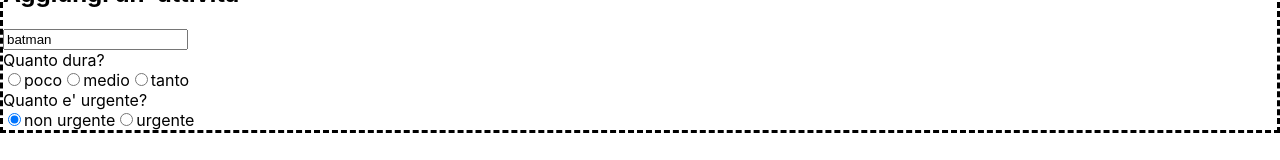
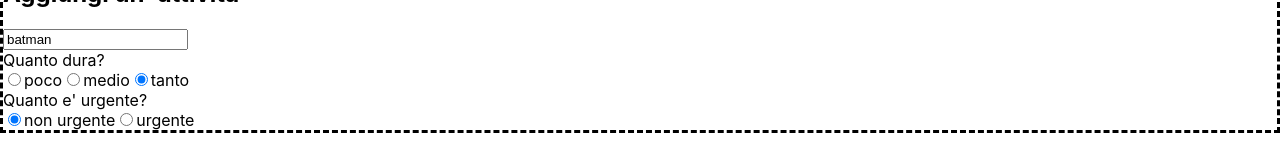
Before and after one commit to MarcoMaz/renato-do-list, a React (Create React App) app: page / in a window 1280 px wide. Both pictures are taken after a click on the button "batman". Shown: the part 501-661 px from the top of the page. Built offline with nearby package versions, Linux system fonts and the light colour scheme.

Commit message:
refactor( radioButton ): refactor component

```diff
--- a/src/components/Speed.tsx
+++ b/src/components/Speed.tsx
@@ -1,7 +1,7 @@
 import { FunctionComponent } from 'react';
 
 import LabelIcon from './core/LabelIcon';
-// import RadioButton from './core/RadioButton';
+import RadioButton from './core/RadioButton';
 
 interface SpeedProps {
   speed: number;
@@ -9,7 +9,6 @@
 }
 
 const Speed: FunctionComponent<SpeedProps> = ({ speed, setSpeed }) => {
-  // const speedOptions = ['poco', 'medio', 'molto'];
   const speedOptions = [
     {
       id: 30,
@@ -39,17 +38,14 @@
           }
         };
         return (
-          <label key={index} htmlFor={x.label}>
-            <input
-              checked={x.id === speed}
-              onChange={handleInput}
-              type="radio"
-              id={x.label}
-              name="drone"
-              value={x.label}
-            />
-            {x.label}
-          </label>
+          <RadioButton
+            key={index}
+            label={x.label}
+            isChecked={x.id === speed}
+            handleChange={handleInput}
+            name="drone"
+            value={x.label}
+          />
         );
       })}
     </div>
--- a/src/components/Urgency.tsx
+++ b/src/components/Urgency.tsx
@@ -1,7 +1,7 @@
 import { FunctionComponent } from 'react';
 
 import LabelIcon from './core/LabelIcon';
-// import RadioButton from './core/RadioButton';
+import RadioButton from './core/RadioButton';
 
 interface UrgencyProps {
   urgency: number;
@@ -32,17 +32,14 @@
           }
         };
         return (
-          <label key={index} htmlFor={x.label}>
-            <input
-              checked={x.id === urgency}
-              onChange={handleInput}
-              type="radio"
-              id={x.label}
-              name="drone"
-              value={x.label}
-            />
-            {x.label}
-          </label>
+          <RadioButton
+            key={index}
+            label={x.label}
+            isChecked={x.id === urgency}
+            handleChange={handleInput}
+            name="mazzinga"
+            value={x.label}
+          />
         );
       })}
     </div>
--- a/src/components/core/RadioButton.tsx
+++ b/src/components/core/RadioButton.tsx
@@ -1,32 +1,31 @@
-import { FunctionComponent } from 'react';
+// eslint-disable-next-line no-use-before-define
+import React, { FunctionComponent } from 'react';
 
 interface RadioButtonProps {
   label: string;
-  type: string;
-  value: number;
-  speed: number;
   isChecked: boolean;
-  setValue: (event: number) => void;
+  value: string;
+  handleChange: (e: React.ChangeEvent<HTMLInputElement>) => void;
+  name: string;
 }
 
 const RadioButton: FunctionComponent<RadioButtonProps> = ({
   label,
-  type,
-  value,
   isChecked,
-  setValue,
+  handleChange,
+  name,
 }) => {
   return (
     <label htmlFor={label}>
-      {label}
       <input
         checked={isChecked}
         type="radio"
         id={label}
-        name={type}
-        value={value}
-        onChange={(e) => setValue(Number(e.target.value))}
+        name={name}
+        value={label}
+        onChange={handleChange}
       />
+      {label}
     </label>
   );
 };
```
Also changed, not shown: src/components/Fun.tsx (+3 -31 lines).
